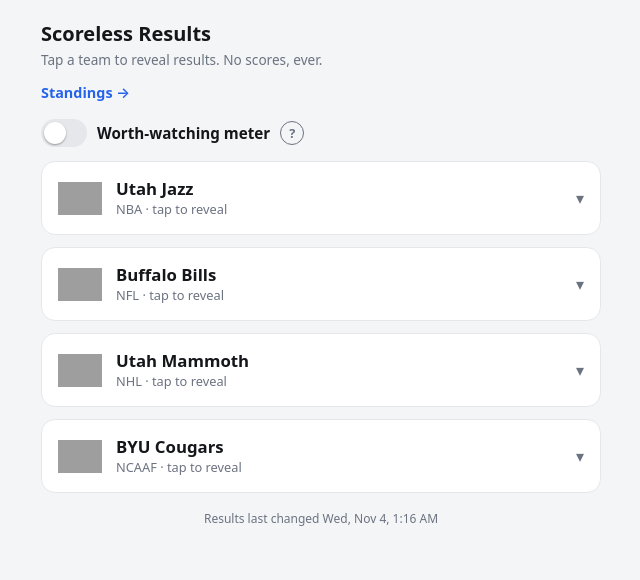
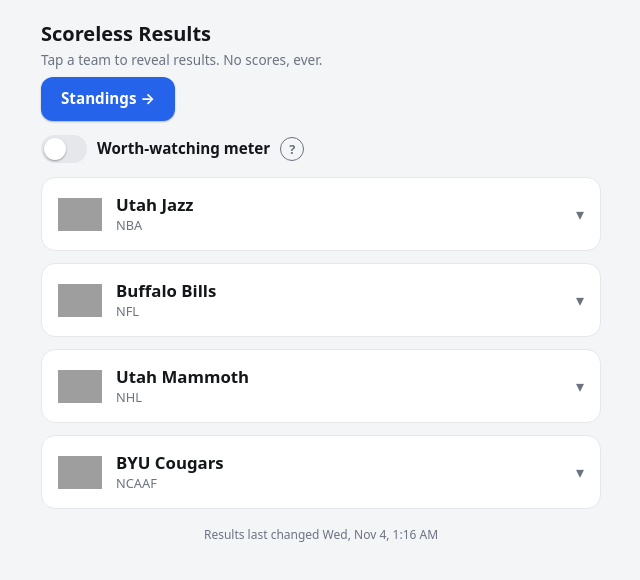
Before and after one commit to herdtproject/sports-results, a plain HTML site: page index.html in a window 1280 px wide. Shown: the whole page, without its empty margins (319-959 px from the left). Drawn offline with Linux system fonts and the light colour scheme; no server answers; grey boxes are pictures that could not be loaded.

Commit message:
Style Standings link as a button; remove 'tap to reveal' hints
Co-Authored-By: Claude Sonnet 5.5 <noreply@anthropic.com>
Claude-Session: https://claude.ai/code/session_01DgfRJNKC9NdzXqvcDgama1

```diff
--- a/index.html
+++ b/index.html
@@ -23,12 +23,14 @@
     --bg: #f4f5f7; --card: #fff; --text: #14161a; --muted: #6b7280; --line: #e5e7eb;
     --w: #15803d; --w-bg: #dcfce7; --l: #b91c1c; --l-bg: #fee2e2;
     --otl: #b45309; --otl-bg: #fef3c7; --t: #475569; --t-bg: #e2e8f0; --live: #2563eb;
+    --btn-bg: #2563eb; --btn-text: #ffffff;
   }
   @media (prefers-color-scheme: dark) {
     :root {
       --bg: #0e1013; --card: #181b20; --text: #f1f2f4; --muted: #9aa1ac; --line: #2a2f37;
       --w: #4ade80; --w-bg: #14391f; --l: #f87171; --l-bg: #431818;
       --otl: #fbbf24; --otl-bg: #3d2d0a; --t: #cbd5e1; --t-bg: #2b323c; --live: #60a5fa;
+      --btn-bg: #60a5fa; --btn-text: #0b1220;
     }
   }
   * { box-sizing: border-box; }
@@ -40,10 +42,15 @@
   main { max-width: 560px; margin: 0 auto; }
   h1 { font-size: 1.25rem; margin: 4px 0 2px; }
   .sub { color: var(--muted); font-size: .85rem; margin: 0 0 8px; }
-  .nav { margin: 0 0 10px; }
-  .nav a { color: var(--live); font-size: .9rem; font-weight: 600; text-decoration: none; padding: 6px 0; display: inline-block; }
-  .nav a:hover { text-decoration: underline; }
-  .nav a:focus-visible { outline: 2px solid var(--live); outline-offset: 2px; border-radius: 4px; }
+  .nav { margin: 0 0 14px; }
+  .nav a {
+    display: inline-flex; align-items: center; gap: 8px; min-height: 44px; padding: 0 20px;
+    background: var(--btn-bg); color: var(--btn-text); border-radius: 12px;
+    font-size: .95rem; font-weight: 700; text-decoration: none;
+    box-shadow: 0 1px 2px rgba(0,0,0,.25); -webkit-tap-highlight-color: transparent;
+  }
+  .nav a:active { filter: brightness(.92); transform: translateY(1px); }
+  .nav a:focus-visible { outline: 2px solid var(--text); outline-offset: 2px; }
   .team { background: var(--card); border: 1px solid var(--line); border-radius: 14px; margin-bottom: 12px; overflow: hidden; }
   .head {
     all: unset; box-sizing: border-box; display: flex; align-items: center; gap: 14px;
@@ -176,7 +183,7 @@
     h.appendChild(logo(t.logo));
     var txt = el("div");
     txt.appendChild(el("div", "name", t.name));
-    txt.appendChild(el("div", "hint", t.league + " · tap to reveal"));
+    txt.appendChild(el("div", "hint", t.league));
     h.appendChild(txt);
     h.appendChild(el("span", "chev", "▾"));
     var b = el("div", "body"); b.id = "body" + idx;
@@ -185,7 +192,6 @@
     function setOpen(open) {
       c.classList.toggle("open", open);
       h.setAttribute("aria-expanded", open);
-      txt.lastChild.textContent = t.league + (open ? "" : " · tap to reveal");
       if (open) openTeams[t.name] = true; else delete openTeams[t.name];
     }
     h.addEventListener("click", function () { setOpen(!c.classList.contains("open")); });
```
Also changed, not shown: standings.html (+0 -3 lines).
